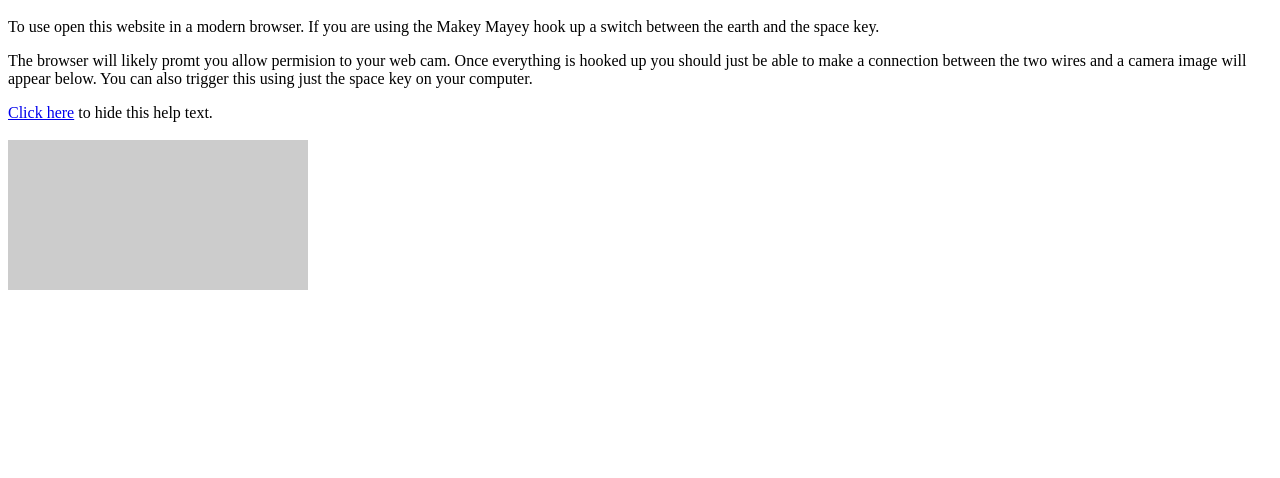
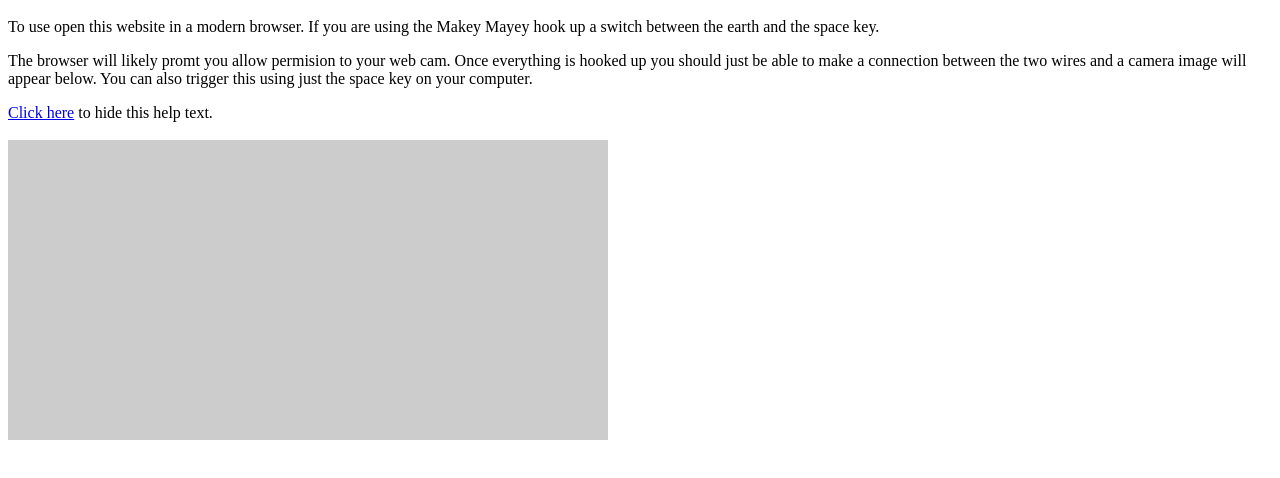
Before and after one commit to adambutler/camtrap, a plain HTML site: page index.html in a window 1280 px wide. Shown: the part 48-526 px from the top of the page. Drawn offline with nearby package versions, Linux system fonts and the light colour scheme.

Commit message:
Bigger video

```diff
--- a/index.html
+++ b/index.html
@@ -26,7 +26,7 @@
   <body>
 
 
-<video id="webcam" width="300" height="300" style="background: #ccc;"></video>
+<video id="webcam" width="600" height="450" style="background: #ccc;"></video>
 <canvas id="c" style="display:none; background: #ccc;" width="300" height="300"></canvas>
 
 
```
